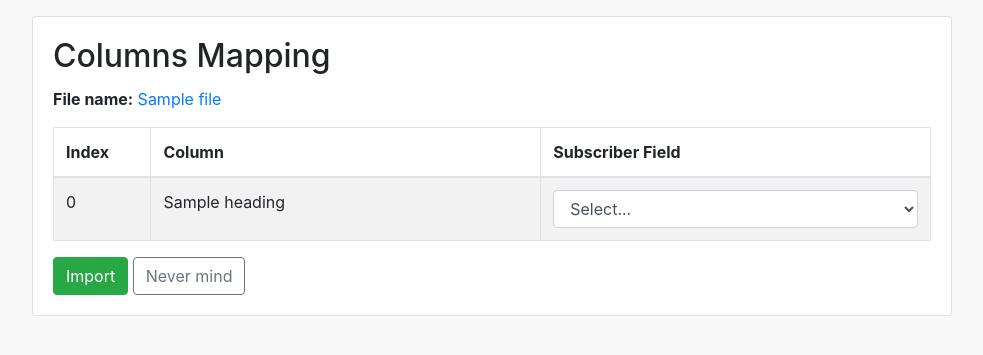
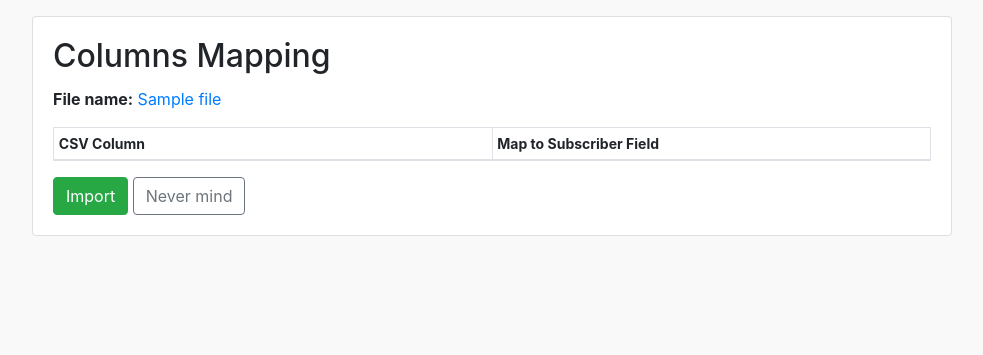
Before and after one commit to vitorfs/colossus, a Django app: template colossus/apps/lists/templates/lists/columns_mapping.html in a window 1280 px wide. Shown: the part 140-495 px from the top of the page, without its empty margins (148-1131 px from the left). Run offline with Django 3.2, Linux system fonts and the light colour scheme; the template is opened without the code that fills it: most values are stand-ins (such as "Sample title", 1, 10 or a date in 2020); lists and menus that the app fills with data are empty; parts of the project's set-up code (start-up, migrations or seed data) failed here and were passed over; some libraries are stand-ins or nearby versions; some web fonts are replaced.

Commit message:
Add form to handle columns mapping

```diff
--- a/colossus/apps/lists/templates/lists/columns_mapping.html
+++ b/colossus/apps/lists/templates/lists/columns_mapping.html
@@ -22,34 +22,25 @@
         <strong>{% trans 'File name:' %}</strong>
         <a href="{% url 'lists:download_subscriber_import' mailing_list.pk subscriber_import.pk %}">{{ subscriber_import.file.name }}</a>
       </p>
-      <table class="table table-bordered table-striped">
-        <thead>
-          <tr>
-            <th style="width:10%">{% trans 'Index' %}</th>
-            <th style="width:40%">{% trans 'Column' %}</th>
-            <th style="width:40%">{% trans 'Subscriber Field' %}</th>
-          </tr>
-        </thead>
-        <tbody>
-          {% for heading in subscriber_import.get_headings %}
-            <tr>
-              <td>{{ forloop.counter0 }}</td>
-              <td>{{ heading }}</td>
-              <td>
-                <select class="form-control">
-                  <option>{% trans 'Select...' %}</option>
-                </select>
-              </td>
-            </tr>
-          {% endfor %}
-        </tbody>
-      </table>
+
       <form method="post" enctype="multipart/form-data">
         {% csrf_token %}
-        {{ form|crispy }}
+        <table class="table table-sm table-bordered table-striped">
+          <thead>
+            <tr>
+              <th style="width:50%">{% trans 'CSV Column' %}</th>
+              <th style="width:50%">{% trans 'Map to Subscriber Field' %}</th>
+            </tr>
+          </thead>
+          <tbody>
+            {{ form.as_table }}
+          </tbody>
+        </table>
+
         <button type="submit" class="btn btn-success" role="button">{% trans 'Import' %}</button>
         <a href="{% url 'lists:import_subscribers' mailing_list.pk %}" class="btn btn-outline-secondary" role="button">{% trans 'Never mind' %}</a>
       </form>
+
     </div>
   </div>
 {% endblock %}
--- a/colossus/apps/lists/views.py
+++ b/colossus/apps/lists/views.py
@@ -17,7 +17,7 @@ from colossus.apps.subscribers.models import (
 )
 
 from .charts import SubscriptionsSummaryChart
-from .forms import CSVImportSubscribersForm, PasteImportSubscribersForm
+from .forms import CSVImportSubscribersForm, PasteImportSubscribersForm, ColumnsMappingForm
 from .mixins import MailingListMixin
 from .models import MailingList, SubscriberImport
 
@@ -298,8 +298,9 @@ class SubscriberImportView(MailingListMixin, CreateView):
 @method_decorator(login_required, name='dispatch')
 class ColumnsMappingView(MailingListMixin, UpdateView):
     model = SubscriberImport
-    fields = ('columns_mapping',)
+    form_class = ColumnsMappingForm
     template_name = 'lists/columns_mapping.html'
+    pk_url_kwarg = 'import_pk'
     context_object_name = 'subscriber_import'
 
 
```
Also changed, not shown: colossus/apps/lists/forms.py (+35 -1 lines).
